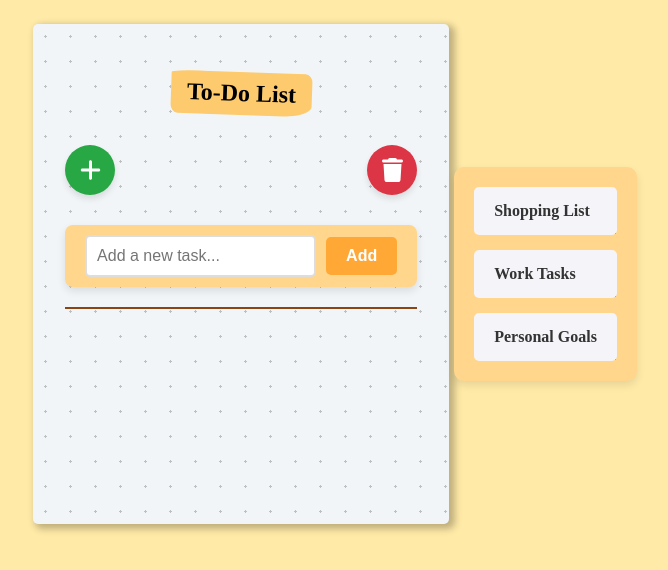
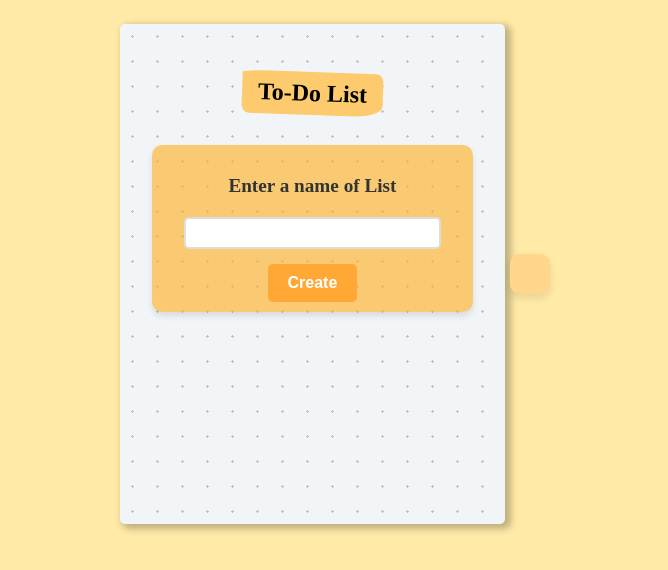
Before and after one commit to Rado-999/React---Practise, a React (Create React App) app in the folder To-Do List/: page / in a window 1280 px wide. Shown: the top 570 px of the page, without its empty margins (305-973 px from the left). Built offline with nearby package versions, Linux system fonts and the light colour scheme.

Commit message:
Working on functionality - Completed

```diff
--- a/To-Do List/src/components/CollectionsContainer.jsx
+++ b/To-Do List/src/components/CollectionsContainer.jsx
@@ -1,11 +1,20 @@
-import React from "react";
+import React, { useContext } from "react";
+import AppContext from "./Context/AppContext";
 
 function CollectionsContainer() {
+  const {listsCollection,setCurrentList,currentList} = useContext(AppContext)
+
+  function showPreviousList(list){
+    if(currentList.listName !== list.listName){
+      setCurrentList(list)
+    }
+
+  }
+
+
   return (
     <div className="collection-container">
-      <div className="collection-item">Shopping List</div>
-      <div className="collection-item">Work Tasks</div>
-      <div className="collection-item">Personal Goals</div>
+      {listsCollection.map((list)=> <div key={list.id} onClick={()=>{showPreviousList(list)}} className="collection-item">{list.listName}</div>)}
     </div>
   );
 }
--- a/To-Do List/src/components/Context/AppProvider.jsx
+++ b/To-Do List/src/components/Context/AppProvider.jsx
@@ -1,29 +1,36 @@
 import AppContext from "./AppContext";
-import React, { useState } from "react";
+import React, {useEffect, useState } from "react";
 
 const AppProvider = ({ children }) => {
-  const [listsCollection, setListCollection] = useState(['asd'])
-  const [createBtnIsClicked ,setCreateBtnIsClicked] = useState(false)
-  const [isSaved, setIsSaved] = useState(true)
-  const [itemID, setItemID] = useState(0)
-  const [deleteBtnIsClicked, setDeleteBtnIsClicked] = useState(false)
-  const [currentList,setCurrentList] = useState({tasks:[]})
+  const [listsCollection, setListCollection] = useState([]);
+  const [createBtnIsClicked, setCreateBtnIsClicked] = useState(false);
+  const [deleteListBtnIsClicked, setDeleteListBtnIsClicked] = useState(false);
+  const [currentList, setCurrentList] = useState({ tasks: [] });
+  const [collectionID, setCollectionID] = useState(1);
+
+  useEffect(() => {
+    setListCollection((prevState) => {
+      const currentListIndexInListCollection = prevState.findIndex((list)=> list.listName === currentList.listName);
+      let updatedListCollection = prevState;
+      updatedListCollection[currentListIndexInListCollection] = currentList;
+      return updatedListCollection;
+    });
+  }, [currentList]);
+
 
 
   const context = {
-    listsCollection:listsCollection,
-    setListCollection:setListCollection,
-    createBtnIsClicked:createBtnIsClicked,
-    setCreateBtnIsClicked:setCreateBtnIsClicked,
-    isSaved:isSaved,
-    setIsSaved:setIsSaved,
-    itemID:itemID,
-    setItemID:setItemID,
-    deleteBtnIsClicked:deleteBtnIsClicked,
-    setDeleteBtnIsClicked:setDeleteBtnIsClicked,
-    currentList:currentList,
-    setCurrentList:setCurrentList,
-  }
+    listsCollection: listsCollection,
+    setListCollection: setListCollection,
+    createBtnIsClicked: createBtnIsClicked,
+    setCreateBtnIsClicked: setCreateBtnIsClicked,
+    deleteListBtnIsClicked: deleteListBtnIsClicked,
+    setDeleteListBtnIsClicked: setDeleteListBtnIsClicked,
+    currentList: currentList,
+    setCurrentList: setCurrentList,
+    collectionID: collectionID,
+    setCollectionID: setCollectionID,
+  };
 
   return <AppContext.Provider value={context}>{children}</AppContext.Provider>;
 };
--- a/To-Do List/src/components/CreateList.jsx
+++ b/To-Do List/src/components/CreateList.jsx
@@ -1,11 +1,35 @@
-import React from "react";
+import React, { useContext, useState } from "react";
+import AppContext from "./Context/AppContext";
 
-function CreateList() {
+function CreateList({listCollectionIsEmpty, handleCancleButton}) {
+  const [userListNameInput,setUserListNameInput] = useState('')
+  const {listsCollection, setListCollection,collectionID, setCollectionID , setCurrentList , setCreateBtnIsClicked} = useContext(AppContext)
+
+  function handleUserInput(e){
+    setUserListNameInput(e.target.value)
+  }
+
+  function createNewList(){
+    if (checkIfListNameIsFree() && userListNameInput.length > 2) {
+      let newList = { id: collectionID, listName: userListNameInput, tasks: [] };
+      setListCollection((prevList) => [...prevList, newList]);
+      setCurrentList(newList);
+      setCollectionID(collectionID + 1);
+      setUserListNameInput("");
+      setCreateBtnIsClicked(false);
+    }
+  }
+
+  function checkIfListNameIsFree() {
+    return !listsCollection.some((list) => list.listName.toLowerCase() === userListNameInput.toLowerCase());
+  }
+
   return (
     <div className="create-list-alert-container">
+      {!listCollectionIsEmpty() && <button onClick={()=>{handleCancleButton()}} className="close-button">X</button>}
       <h6 className="create-list-alert-header">Enter a name of List</h6>
-      <input className="create-list-alert-input" type="text"></input>
-      <button className="create-list-alert-create-btn">Create</button>
+      <input className="create-list-alert-input" type="text" onChange={handleUserInput} value={userListNameInput}></input>
+      <button className="create-list-alert-create-btn" onClick={createNewList}>Create</button>
     </div>
   );
 }
--- a/To-Do List/src/components/CurrentList.jsx
+++ b/To-Do List/src/components/CurrentList.jsx
@@ -3,7 +3,7 @@ import AppContext from "./Context/AppContext";
 import ToDoItem from "./ToDoItem";
 
 function CurrentList() {
-  const { currentList,setCurrentList } = useContext(AppContext);
+  const { currentList,setCurrentList} = useContext(AppContext);
 
     function deleteTask (taskID) {
         setCurrentList((prevState)=>({
--- a/To-Do List/src/components/DeleteAlert.jsx
+++ /dev/null
@@ -1,14 +0,0 @@
-import React from "react";
-
-function DeleteAlert() {
-  return (
-    <div className="delete-container">
-      <h2 className="delete-header">Are you sure?</h2>
-      <p className="delete-alert">You will not be able to recover this list</p>
-      <span className="delete-list-name">Shopping</span>
-      <button className="delete-button">Delete</button>
-    </div>
-  );
-}
-
-export default DeleteAlert;
--- /dev/null
+++ b/To-Do List/src/components/DeleteList.jsx
@@ -0,0 +1,25 @@
+import React, { useContext } from "react";
+import AppContext from "./Context/AppContext";
+
+function DeleteList({handleCancleButton}) {
+  const {currentList,setCurrentList ,listsCollection, setListCollection,setDeleteListBtnIsClicked} = useContext(AppContext)
+
+  function deleteList(){
+    let updatedList = listsCollection.filter((list) => list.id !== currentList.id)
+    setListCollection(updatedList)
+    setCurrentList(updatedList[updatedList.length -1])
+    setDeleteListBtnIsClicked(false)
+  }
+
+  return (
+    <div className="delete-container">
+      <button onClick={()=>{handleCancleButton()}} className="close-button">X</button>
+      <h2 className="delete-header">Are you sure?</h2>
+      <p className="delete-alert">You will not be able to recover this list</p>
+      <span className="delete-list-name">{currentList.listName}</span>
+      <button className="delete-button" onClick={deleteList}>Delete</button>
+    </div>
+  );
+}
+
+export default DeleteList;
--- a/To-Do List/src/components/ListContainer.jsx
+++ b/To-Do List/src/components/ListContainer.jsx
@@ -2,22 +2,26 @@ import React, { useContext } from "react";
 import AppContext from "./Context/AppContext";
 import CreateList from "./CreateList";
 import ListMenu from "./ListMenu";
-import DeleteAlert from "./DeleteAlert"
+import DeleteList from "./DeleteList"
 
 function ListContainer() {
-  const { listsCollection, createBtnIsClicked, deleteBtnIsClicked} =
+  const { listsCollection, createBtnIsClicked,setCreateBtnIsClicked, deleteListBtnIsClicked,setDeleteListBtnIsClicked} =
     useContext(AppContext);
 
-  function isListsCollectionEmpty() {
+  function listCollectionIsEmpty() {
     return listsCollection.length === 0;
   }
 
+  function handleCancleButton(){
+    createBtnIsClicked ? setCreateBtnIsClicked(false): setDeleteListBtnIsClicked(false)
+  }
+
   function manageList() {
-    if (isListsCollectionEmpty() || createBtnIsClicked) {
-      return <CreateList />;
+    if (listCollectionIsEmpty() || createBtnIsClicked) {
+      return <CreateList handleCancleButton={handleCancleButton} listCollectionIsEmpty ={listCollectionIsEmpty} />;
     }
-    if(deleteBtnIsClicked){
-      return <DeleteAlert />
+    if(deleteListBtnIsClicked){
+      return <DeleteList handleCancleButton={handleCancleButton} />
     }
     return <ListMenu />;
   }
--- a/To-Do List/src/components/ListMenu.jsx
+++ b/To-Do List/src/components/ListMenu.jsx
@@ -9,7 +9,7 @@ function ListMenu() {
   const [taskID, setTaskID] = useState(1);
   const {
     setCreateBtnIsClicked,
-    setDeleteBtnIsClicked,
+    setDeleteListBtnIsClicked,
     currentList,
     setCurrentList,
   } = useContext(AppContext);
@@ -19,12 +19,12 @@ function ListMenu() {
   }
 
   function handleDeleteListBtn() {
-    setDeleteBtnIsClicked(true);
+    setDeleteListBtnIsClicked(true);
   }
 
   function handleAddTask(userToDoItemInput) {
     const currentListToDoTasks = currentList["tasks"];
-    const itemsToLowerCase = currentListToDoTasks.map((task) =>
+    const tasksToLowerCase = currentListToDoTasks.map((task) =>
       task.taskName.toLowerCase()
     );
     if (userToDoItemInput.length < 3 || itemAlreadyInListCollection()) {
@@ -32,7 +32,7 @@ function ListMenu() {
     }
 
     function itemAlreadyInListCollection() {
-      return itemsToLowerCase.includes(userToDoItemInput.toLowerCase());
+      return tasksToLowerCase.includes(userToDoItemInput.toLowerCase());
     }
 
     setCurrentList((prevState) => ({
@@ -63,6 +63,7 @@ function ListMenu() {
           <FontAwesomeIcon className="icon" icon={faTrash} />
         </button>
       </div>
+      <h1 className="list-menu-list-title">{currentList.listName}</h1>
       <ToDoItemInput handleAddTask={handleAddTask} />
       <CurrentList />
     </div>
--- a/To-Do List/src/components/css/style.css
+++ b/To-Do List/src/components/css/style.css
@@ -29,7 +29,6 @@ body {
   border-radius: 5px;
   box-shadow: 4px 3px 7px 2px #00000040;
 }
-
 
 /* Header */
 
@@ -124,9 +123,20 @@ body {
   left: 20px;
 }
 
+/* List Title */
+.list-menu-list-title {
+  display:flex;
+  justify-content: center;
+  font-size: 2rem;
+  font-weight: 700;
+  color: #ad6200;
+  letter-spacing: 1px;
+}
+
+
 /* Item Input */
 
-.item-input-form{
+.item-input-form {
   display: flex;
   align-items: center;
   justify-content: space-between;
@@ -134,10 +144,9 @@ body {
   padding: 10px 20px;
   border-radius: 8px;
   box-shadow: 0 4px 8px rgba(0, 0, 0, 0.1);
-  max-width: 400px;
   width: 100%;
   transition: transform 0.3s ease, box-shadow 0.3s ease;
-  margin-bottom:20px ;
+  margin-bottom: 20px;
 }
 
 .item-input-form:hover {
@@ -154,7 +163,6 @@ body {
   outline: none;
   transition: border-color 0.3s ease, box-shadow 0.3s ease;
 }
-
 
 .todo-input:focus {
   border-color: #e68507;
@@ -185,13 +193,13 @@ body {
 
 /* Current List Container */
 
-.current-list-container{
+.current-list-container {
   border: 1px solid saddlebrown;
 }
 
 /* Item Container */
 
-.todo-item-container{
+.todo-item-container {
   display: flex;
   align-items: center;
   justify-content: flex-start;
@@ -201,19 +209,18 @@ body {
   transition: transform 0.3s ease, box-shadow 0.3s ease;
 }
 
-.todo-item-number{
+.todo-item-number {
   font-size: 1.5rem;
   font-weight: bold;
   color: #ffa836;
   flex-shrink: 0;
 }
 
-.todo-item{
+.todo-item {
   flex: 1;
   font-size: 1.2rem;
   text-align: left;
   margin: 0px;
-  max-width: 200px;
   color: #333333;
   cursor: pointer;
   position: relative;
@@ -225,7 +232,7 @@ body {
 }
 
 .todo-item.completed::after {
-  content: '';
+  content: "";
   position: absolute;
   left: 0;
   right: 0;
@@ -270,6 +277,7 @@ body {
 /* Create List  */
 
 .create-list-alert-container {
+  position: relative;
   background: #ffb223a1;
   padding: 10px 0px;
   border-radius: 10px;
@@ -329,9 +337,9 @@ body {
   background: #ff9100;
 }
 
-
 .delete-container {
   max-width: 350px;
+  position: relative;
   padding: 30px;
   background-color: #f9f9f9;
   border-radius: 15px;
@@ -429,7 +437,7 @@ body {
 }
 
 .delete-button::before {
-  content: '';
+  content: "";
   position: absolute;
   top: 0;
   left: 50%;
@@ -450,6 +458,28 @@ body {
   z-index: 1;
 }
 
+.close-button {
+  position: absolute;
+  top: 10px;
+  right: 10px;
+  width: 25px;
+  height: 25px;
+  background-color: #929292;
+  color: #000000;
+  border: none;
+  border-radius: 50%;
+  font-size: 16px;
+  font-weight: bold;
+  cursor: pointer;
+  text-align: center;
+  line-height: 25px;
+  transition: background-color 0.3s ease, transform 0.2s ease;
+}
+
+.close-button:hover {
+  background-color: #6b6b6b;
+  transform: scale(1.1);
+}
 
 /* Previous Lists Menu Design */
 
@@ -490,9 +520,8 @@ body {
   transform: translateY(-2px);
 }
 
-
 .collection-item::after {
-  content: '';
+  content: "";
   position: absolute;
   bottom: 0;
   right: 0;
```
Also changed, not shown: To-Do List/src/components/ToDoItem.jsx (+4 -3 lines).
